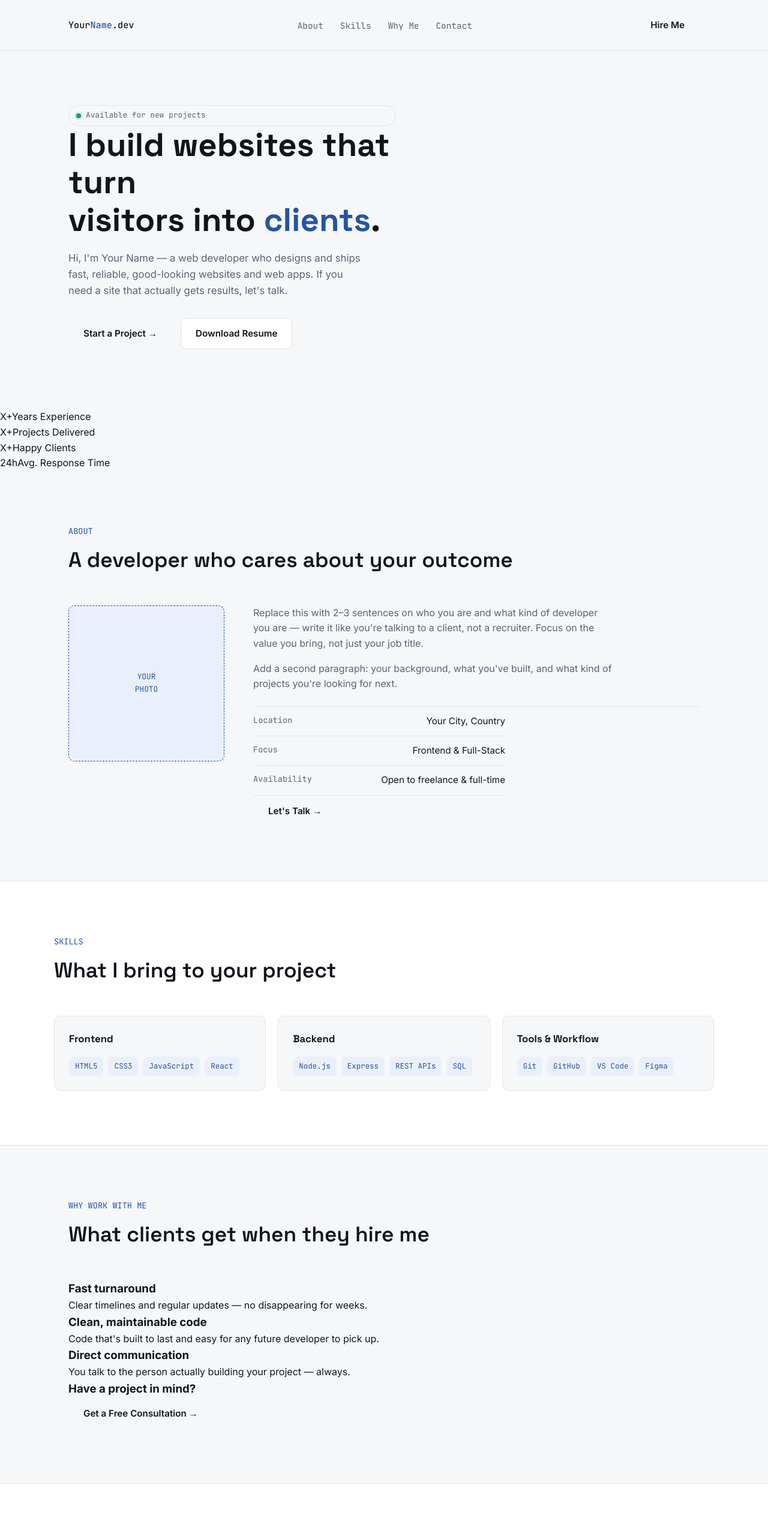
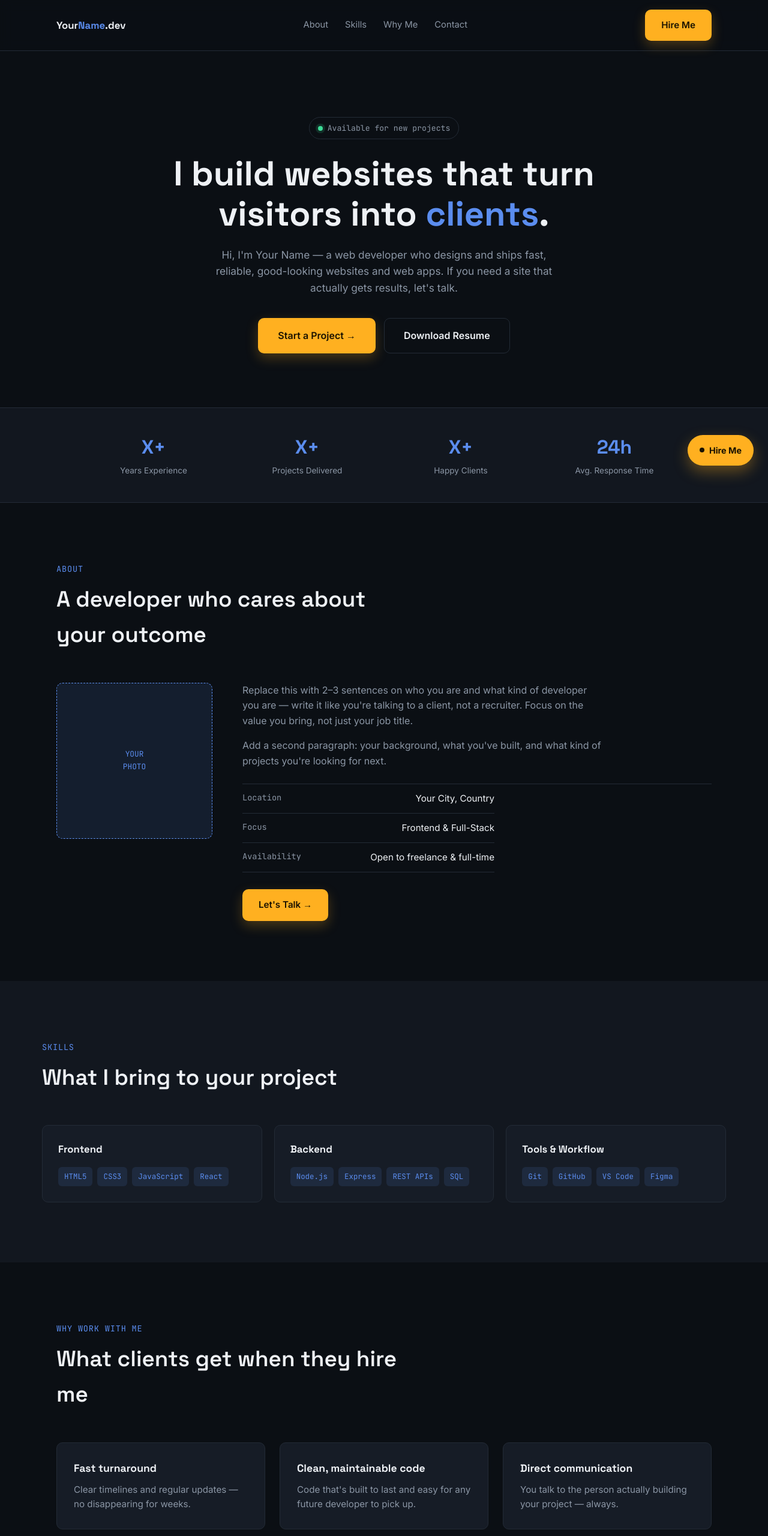
Before and after one commit to im-umarfarooq/umarfarooq.io, a plain HTML site: page index.html in a window 1280 px wide. Shown: the top 2560 px of the page at 60% size. Drawn offline with Linux system fonts and the light colour scheme.

Commit message:
Update style.css

```diff
--- a/style.css
+++ b/style.css
@@ -1,13 +1,15 @@
-/* ===== Tokens ===== */
 :root {
-  --bg: #f6f7f9;
-  --surface: #ffffff;
-  --border: #e1e4e9;
-  --text: #10151c;
-  --text-soft: #5a6472;
-  --accent: #2454a6;
-  --accent-soft: #eaf0fb;
-  --success: #1c9c6e;
+  --bg: #0b0f14;
+  --surface: #12171f;
+  --surface-alt: #161c26;
+  --border: #232b36;
+  --text: #eef1f5;
+  --text-soft: #8b96a5;
+  --accent: #5b8def;
+  --accent-soft: rgba(91,141,239,0.12);
+  --cta: #ffb020;
+  --cta-hover: #ffc352;
+  --success: #3ddc97;
   --radius: 10px;
   --font-display: 'Space Grotesk', sans-serif;
   --font-body: 'Inter', sans-serif;
@@ -15,328 +17,135 @@
 }
 
 * { box-sizing: border-box; margin: 0; padding: 0; }
-
 html { scroll-behavior: smooth; }
-
-body {
-  font-family: var(--font-body);
-  background: var(--bg);
-  color: var(--text);
-  line-height: 1.6;
-}
-
+body { font-family: var(--font-body); background: var(--bg); color: var(--text); line-height: 1.6; }
 a { color: inherit; text-decoration: none; }
 ul { list-style: none; }
 
-/* ===== Nav ===== */
-.nav {
-  position: sticky;
-  top: 0;
-  z-index: 100;
-  background: rgba(246, 247, 249, 0.85);
-  backdrop-filter: blur(8px);
-  border-bottom: 1px solid var(--border);
-}
-.nav__inner {
-  max-width: 1100px;
-  margin: 0 auto;
-  padding: 16px 24px;
-  display: flex;
-  align-items: center;
-  justify-content: space-between;
-  gap: 16px;
-}
-.nav__logo {
-  font-family: var(--font-mono);
-  font-weight: 500;
-  font-size: 0.95rem;
-}
-.nav__links {
-  display: flex;
-  gap: 28px;
-  font-family: var(--font-mono);
-  font-size: 0.9rem;
-  color: var(--text-soft);
-}
-.nav__links a:hover { color: var(--accent); }
-.nav__right { display: flex; align-items: center; gap: 16px; }
+/* NAV */
+.nav { position: sticky; top: 0; z-index: 100; background: rgba(11,15,20,0.85); backdrop-filter: blur(10px); border-bottom: 1px solid var(--border); }
+.nav__inner { max-width: 1140px; margin: 0 auto; padding: 16px 24px; display: flex; align-items: center; justify-content: space-between; gap: 16px; }
+.nav__logo { font-family: var(--font-display); font-weight: 700; font-size: 1.05rem; }
+.nav__links { display: flex; gap: 28px; font-size: 0.92rem; color: var(--text-soft); }
+.nav__links a:hover { color: var(--text); }
+.nav__cta { display: inline-block; }
+.nav__toggle { display: none; flex-direction: column; gap: 4px; background: none; border: none; cursor: pointer; }
+.nav__toggle span { width: 22px; height: 2px; background: var(--text); }
 
-.status-pill {
-  display: flex;
-  align-items: center;
-  gap: 8px;
-  font-family: var(--font-mono);
-  font-size: 0.8rem;
-  padding: 6px 12px;
-  border: 1px solid var(--border);
-  border-radius: 999px;
-  color: var(--text-soft);
-}
-.status-dot {
-  width: 8px; height: 8px;
-  border-radius: 50%;
-  background: var(--success);
-  box-shadow: 0 0 0 3px rgba(28,156,110,0.15);
-}
+.status-pill { display: inline-flex; align-items: center; gap: 8px; font-family: var(--font-mono); font-size: 0.82rem; padding: 7px 14px; border: 1px solid var(--border); border-radius: 999px; color: var(--text-soft); margin-bottom: 24px; }
+.status-dot { width: 8px; height: 8px; border-radius: 50%; background: var(--success); box-shadow: 0 0 0 4px rgba(61,220,151,0.15); }
 
-.nav__toggle {
-  display: none;
-  flex-direction: column;
-  gap: 4px;
-  background: none;
-  border: none;
-  cursor: pointer;
-}
-.nav__toggle span {
-  width: 22px; height: 2px;
-  background: var(--text);
-}
-
-/* ===== Hero ===== */
-.hero {
-  max-width: 1100px;
-  margin: 0 auto;
-  padding: 90px 24px 100px;
-  display: grid;
-  grid-template-columns: 1.1fr 0.9fr;
-  gap: 60px;
-  align-items: center;
-}
-.eyebrow {
-  font-family: var(--font-mono);
-  color: var(--accent);
-  font-size: 0.9rem;
-  margin-bottom: 16px;
-}
-.hero__title {
-  font-family: var(--font-display);
-  font-size: clamp(2.2rem, 5vw, 3.4rem);
-  font-weight: 700;
-  line-height: 1.15;
-  margin-bottom: 20px;
-}
-.accent { color: var(--accent); }
-.hero__lead {
-  color: var(--text-soft);
-  font-size: 1.05rem;
-  max-width: 46ch;
-  margin-bottom: 32px;
-}
-.hero__actions { display: flex; gap: 14px; flex-wrap: wrap; }
-
-.btn {
-  display: inline-block;
-  padding: 13px 24px;
-  border-radius: var(--radius);
-  font-weight: 600;
-  font-size: 0.95rem;
-  border: 1px solid transparent;
-  cursor: pointer;
-  transition: transform 0.15s ease, background 0.15s ease;
-}
-.btn--primary { background: var(--accent); color: #fff; }
-.btn--primary:hover { transform: translateY(-2px); background: #1d4485; }
-.btn--ghost { border-color: var(--border); color: var(--text); background: var(--surface); }
+/* BUTTONS */
+.btn { display: inline-block; padding: 13px 26px; border-radius: var(--radius); font-weight: 600; font-size: 0.95rem; border: 1px solid transparent; cursor: pointer; transition: transform 0.15s ease, background 0.15s ease, box-shadow 0.15s ease; }
+.btn--cta { background: var(--cta); color: #1a1200; box-shadow: 0 8px 20px rgba(255,176,32,0.25); }
+.btn--cta:hover { background: var(--cta-hover); transform: translateY(-2px); }
+.btn--ghost { border-color: var(--border); color: var(--text); background: transparent; }
 .btn--ghost:hover { border-color: var(--accent); color: var(--accent); }
+.btn--lg { padding: 16px 32px; font-size: 1rem; }
 .btn--full { width: 100%; text-align: center; }
 
-.hero__panel {
-  background: #10151c;
-  border-radius: var(--radius);
-  overflow: hidden;
-  box-shadow: 0 20px 40px rgba(16,21,28,0.18);
-}
-.panel__header {
-  display: flex;
-  align-items: center;
-  gap: 8px;
-  padding: 12px 16px;
-  background: #1b222c;
-}
-.dot { width: 10px; height: 10px; border-radius: 50%; }
-.dot--red { background: #ff5f57; }
-.dot--yellow { background: #ffbd2e; }
-.dot--green { background: #28c840; }
-.panel__filename {
-  margin-left: 8px;
-  font-family: var(--font-mono);
-  font-size: 0.78rem;
-  color: #8b96a5;
-}
-.panel__code {
-  padding: 20px;
-  font-family: var(--font-mono);
-  font-size: 0.85rem;
-  color: #d7dee7;
-  overflow-x: auto;
-}
-.tok-key { color: #7fb2ff; }
-.tok-str { color: #ffce7a; }
-.tok-bool { color: #f087a6; }
-.tok-brace, .tok-brack { color: #8b96a5; }
+/* HERO */
+.hero { max-width: 1140px; margin: 0 auto; padding: 110px 24px 90px; text-align: center; }
+.hero__inner { max-width: 780px; margin: 0 auto; }
+.hero__title { font-family: var(--font-display); font-size: clamp(2.3rem, 5.5vw, 3.6rem); font-weight: 700; line-height: 1.15; margin-bottom: 22px; }
+.accent { color: var(--accent); }
+.hero__lead { color: var(--text-soft); font-size: 1.08rem; max-width: 52ch; margin: 0 auto 36px; }
+.hero__actions { display: flex; gap: 14px; justify-content: center; flex-wrap: wrap; }
 
-/* ===== Sections ===== */
-.section {
-  max-width: 1100px;
-  margin: 0 auto;
-  padding: 90px 24px;
-}
-.section--alt { background: var(--surface); max-width: 100%; border-top: 1px solid var(--border); border-bottom: 1px solid var(--border); }
-.section--alt > * { max-width: 1100px; margin-left: auto; margin-right: auto; }
-.section__label {
-  font-family: var(--font-mono);
-  color: var(--accent);
-  font-size: 0.85rem;
-  margin-bottom: 8px;
-}
-.section__title {
-  font-family: var(--font-display);
-  font-size: clamp(1.6rem, 3vw, 2.2rem);
-  font-weight: 600;
-  margin-bottom: 48px;
-}
+/* STATS */
+.stats { background: var(--surface); border-top: 1px solid var(--border); border-bottom: 1px solid var(--border); padding: 40px 24px; }
+.stats__inner { max-width: 1000px; margin: 0 auto; display: grid; grid-template-columns: repeat(4, 1fr); gap: 24px; text-align: center; }
+.stat__num { display: block; font-family: var(--font-display); font-size: 2rem; font-weight: 700; color: var(--accent); }
+.stat__label { font-size: 0.85rem; color: var(--text-soft); }
 
-/* About */
-.about__grid {
-  display: grid;
-  grid-template-columns: 260px 1fr;
-  gap: 48px;
-  align-items: start;
-}
-.about__photo {
-  aspect-ratio: 1;
-  border-radius: var(--radius);
-  background: var(--accent-soft);
-  border: 1px dashed var(--accent);
-  display: flex;
-  align-items: center;
-  justify-content: center;
-  text-align: center;
-  font-family: var(--font-mono);
-  font-size: 0.8rem;
-  color: var(--accent);
-}
+/* SECTIONS */
+.section { max-width: 1140px; margin: 0 auto; padding: 100px 24px; }
+.section--alt { background: var(--surface); max-width: 100%; }
+.section--alt > * { max-width: 1140px; margin-left: auto; margin-right: auto; }
+.section__label { font-family: var(--font-mono); color: var(--accent); font-size: 0.85rem; letter-spacing: 0.06em; margin-bottom: 10px; }
+.section__title { font-family: var(--font-display); font-size: clamp(1.7rem, 3.2vw, 2.3rem); font-weight: 600; margin-bottom: 50px; max-width: 24ch; }
+
+/* ABOUT */
+.about__grid { display: grid; grid-template-columns: 260px 1fr; gap: 50px; align-items: start; }
+.about__photo { aspect-ratio: 1; border-radius: var(--radius); background: var(--accent-soft); border: 1px dashed var(--accent); display: flex; align-items: center; justify-content: center; text-align: center; font-family: var(--font-mono); font-size: 0.8rem; color: var(--accent); }
 .about__body p { color: var(--text-soft); margin-bottom: 16px; max-width: 60ch; }
-.facts { margin-top: 24px; border-top: 1px solid var(--border); }
-.facts li {
-  display: flex;
-  justify-content: space-between;
-  padding: 12px 0;
-  border-bottom: 1px solid var(--border);
-  font-size: 0.95rem;
-  max-width: 420px;
-}
+.facts { margin: 24px 0 28px; border-top: 1px solid var(--border); }
+.facts li { display: flex; justify-content: space-between; padding: 12px 0; border-bottom: 1px solid var(--border); font-size: 0.95rem; max-width: 420px; }
 .facts__label { font-family: var(--font-mono); font-size: 0.85rem; color: var(--text-soft); }
 
-/* Skills */
-.skills__grid {
-  display: grid;
-  grid-template-columns: repeat(3, 1fr);
-  gap: 20px;
-}
-.skill-card {
-  background: var(--bg);
-  border: 1px solid var(--border);
-  border-radius: var(--radius);
-  padding: 24px;
-}
-.skill-card h3 {
-  font-family: var(--font-display);
-  font-size: 1.05rem;
-  margin-bottom: 16px;
-}
+/* SKILLS */
+.skills__grid { display: grid; grid-template-columns: repeat(3, 1fr); gap: 20px; }
+.skill-card { background: var(--surface-alt); border: 1px solid var(--border); border-radius: var(--radius); padding: 26px; }
+.skill-card h3 { font-family: var(--font-display); font-size: 1.05rem; margin-bottom: 16px; }
 .tag-list { display: flex; flex-wrap: wrap; gap: 8px; }
-.tag {
-  font-family: var(--font-mono);
-  font-size: 0.78rem;
-  padding: 6px 10px;
-  background: var(--accent-soft);
-  color: var(--accent);
-  border-radius: 6px;
-}
-.skills__note { margin-top: 24px; color: var(--text-soft); font-size: 0.85rem; font-family: var(--font-mono); }
+.tag { font-family: var(--font-mono); font-size: 0.78rem; padding: 6px 10px; background: var(--accent-soft); color: var(--accent); border-radius: 6px; }
 
-/* Contact */
-.contact__grid {
-  display: grid;
-  grid-template-columns: 0.9fr 1.1fr;
-  gap: 48px;
-}
+/* WHY */
+.why__grid { display: grid; grid-template-columns: repeat(3, 1fr); gap: 24px; margin-bottom: 60px; }
+.why-card { padding: 28px; border: 1px solid var(--border); border-radius: var(--radius); background: var(--surface-alt); }
+.why-card h3 { font-family: var(--font-display); font-size: 1.1rem; margin-bottom: 10px; }
+.why-card p { color: var(--text-soft); font-size: 0.95rem; }
+
+.cta-banner { text-align: center; padding: 50px 24px; border: 1px solid var(--border); border-radius: var(--radius); background: linear-gradient(135deg, var(--accent-soft), transparent); }
+.cta-banner h3 { font-family: var(--font-display); font-size: 1.5rem; margin-bottom: 20px; }
+
+/* CONTACT */
+.contact__grid { display: grid; grid-template-columns: 0.9fr 1.1fr; gap: 50px; }
 .contact__info p { color: var(--text-soft); margin-bottom: 24px; max-width: 42ch; }
 .contact__links li { margin-bottom: 12px; }
 .contact__links a { font-family: var(--font-mono); font-size: 0.9rem; color: var(--accent); }
 .contact__links a:hover { text-decoration: underline; }
-
 .contact__form { display: flex; flex-direction: column; gap: 18px; }
 .field { display: flex; flex-direction: column; gap: 6px; }
 .field label { font-size: 0.85rem; font-weight: 600; }
-.field input, .field textarea {
-  border: 1px solid var(--border);
-  border-radius: 8px;
-  padding: 12px 14px;
-  font-family: var(--font-body);
-  font-size: 0.95rem;
-  background: var(--surface);
-  color: var(--text);
+.field input, .field textarea { border: 1px solid var(--border); border-radius: 8px; padding: 12px 14px; font-family: var(--font-body); font-size: 0.95rem; background: var(--surface); color: var(--text); }
+.field input::placeholder, .field textarea::placeholder { color: #56606e; }
+.field input:focus, .field textarea:focus { outline: none; border-color: var(--accent); box-shadow: 0 0 0 3px var(--accent-soft); }
+.field--invalid input, .field--invalid textarea { border-color: #ff6767; }
+.field__error { font-size: 0.78rem; color: #ff6767; min-height: 16px; }
+.form__status { font-size: 0.88rem; font-family: var(--font-mono); min-height: 20px; }
+.form__status--success { color: var(--success); }
+.form__status--error { color: #ff6767; }
+
+/* FOOTER */
+.footer { text-align: center; padding: 36px 24px; color: var(--text-soft); font-size: 0.85rem; border-top: 1px solid var(--border); }
+.footer a { color: var(--accent); }
+
+/* FLOATING CTA */
+.floating-cta {
+  position: fixed;
+  bottom: 24px;
+  right: 24px;
+  z-index: 200;
+  display: flex;
+  align-items: center;
+  gap: 8px;
+  background: var(--cta);
+  color: #1a1200;
+  font-weight: 700;
+  font-size: 0.9rem;
+  padding: 14px 20px;
+  border-radius: 999px;
+  box-shadow: 0 10px 25px rgba(255,176,32,0.35);
+  transition: transform 0.15s ease;
 }
-.field input:focus, .field textarea:focus {
-  outline: none;
-  border-color: var(--accent);
-  box-shadow: 0 0 0 3px var(--accent-soft);
+.floating-cta:hover { transform: translateY(-3px) scale(1.03); }
+.floating-cta .status-dot { background: #1a1200; box-shadow: none; }
+
+/* RESPONSIVE */
+@media (max-width: 860px) {
+  .about__grid { grid-template-columns: 1fr; }
+  .about__photo { width: 160px; }
+  .contact__grid { grid-template-columns: 1fr; }
+  .skills__grid, .why__grid { grid-template-columns: 1fr; }
+  .stats__inner { grid-template-columns: repeat(2, 1fr); }
 }
-.field--invalid input, .field--invalid textarea { border-color: #d64545; }
-.field__error {
-  font-size: 0.78rem;
-  color: #d64545;
-  min-height: 16px;
-}
-.form__status {
-  font-size: 0.88rem;
-  font-family: var(--font-mono);
-  min-height: 20px;
-}
-.form__status--success { color: var(--success); }
-.form__status--error { color: #d64545; }
-
-/* Footer */
-.footer {
-  text-align: center;
-  padding: 32px 24px;
-  color: var(--text-soft);
-  font-size: 0.85rem;
-  border-top: 1px solid var(--border);
-}
-
-/* ===== Responsive ===== */
-@media (max-width: 860px) {
-  .hero { grid-template-columns: 1fr; padding-top: 60px; }
-  .about__grid { grid-template-columns: 1fr; }
-  .about__photo { width: 160px; aspect-ratio: 1; }
-  .contact__grid { grid-template-columns: 1fr; }
-  .skills__grid { grid-template-columns: 1fr; }
-}
-
 @media (max-width: 720px) {
-  .nav__links {
-    position: absolute;
-    top: 100%; left: 0; right: 0;
-    background: var(--surface);
-    flex-direction: column;
-    padding: 20px 24px;
-    border-bottom: 1px solid var(--border);
-    display: none;
-  }
+  .nav__links { position: absolute; top: 100%; left: 0; right: 0; background: var(--surface); flex-direction: column; padding: 20px 24px; border-bottom: 1px solid var(--border); display: none; gap: 16px; }
   .nav__links.is-open { display: flex; }
   .nav__toggle { display: flex; }
-  .status-pill span:not(.status-dot) { display: none; }
+  .nav__cta { display: none; }
 }
+@media (prefers-reduced-motion: reduce) { html { scroll-behavior: auto; } .btn, .floating-cta { transition: none; } }
 
-@media (prefers-reduced-motion: reduce) {
-  html { scroll-behavior: auto; }
-  .btn { transition: none; }
-}
-
-:focus-visible {
-  outline: 2px solid var(--accent);
-  outline-offset: 2px;
-}
+:focus-visible { outline: 2px solid var(--accent); outline-offset: 2px; }
```
